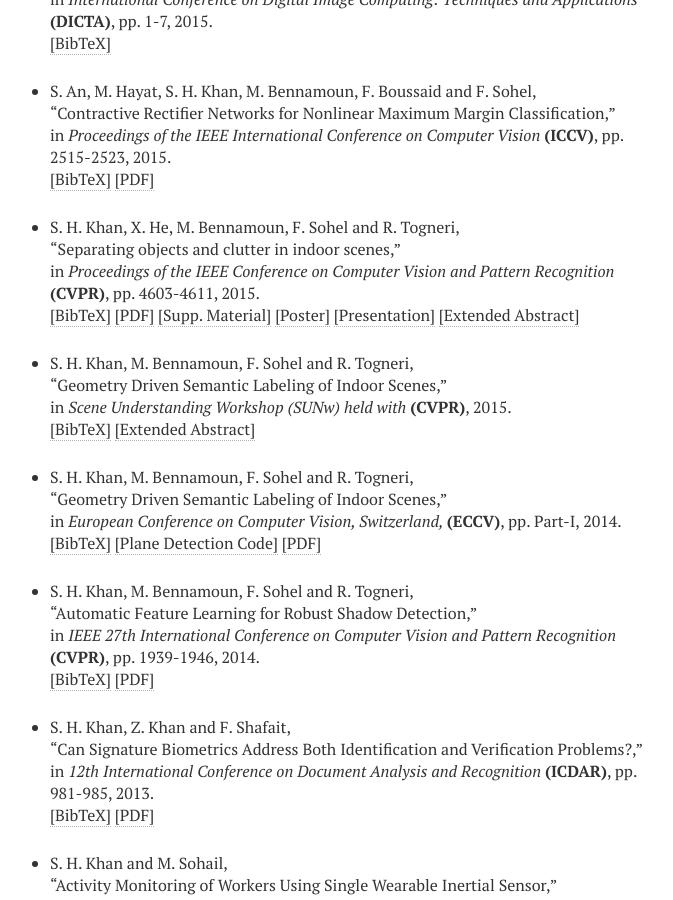
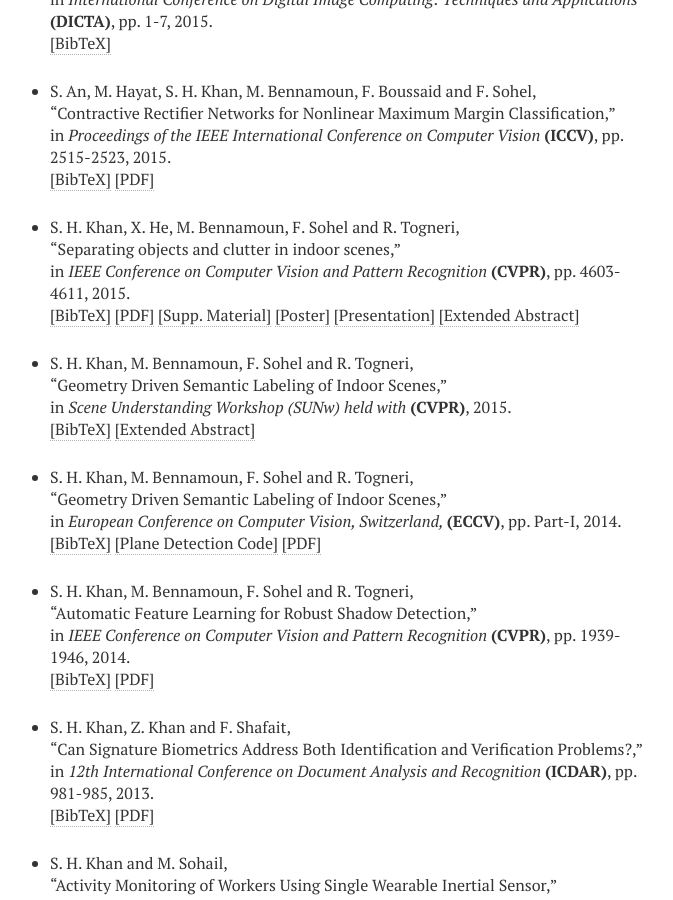
Before and after one commit to awaisrauf/salman-h-khan.github.io, a Jekyll site: the page built from publications.md, in a window 1280 px wide and 900 px high, scrolled down 1349 px. Shown: the whole window, without its empty margins (310-983 px from the left). Built offline with Jekyll 4.4.1, drawn with Linux system fonts in a browser that asks for light colours; nearby versions of some CDN libraries.

Commit message:
Update publications.html

```diff
--- a/_layouts/publications.html
+++ b/_layouts/publications.html
@@ -388,7 +388,7 @@
 <li ><p>
 S. H. Khan, X. He, M. Bennamoun, F. Sohel and R. Togneri, <br>
 &ldquo;Separating objects and clutter in indoor scenes,&rdquo;<br>
-in <i>Proceedings of the IEEE Conference on Computer Vision and Pattern Recognition </i> <b>(CVPR)</b>,
+in <i>IEEE Conference on Computer Vision and Pattern Recognition </i> <b>(CVPR)</b>,
 
 
 pp. 4603-4611,
@@ -478,7 +478,7 @@
 <li ><p>
 S. H. Khan, M. Bennamoun, F. Sohel and R. Togneri, <br>
 &ldquo;Automatic Feature Learning for Robust Shadow Detection,&rdquo;<br>
-in <i>IEEE 27th International Conference on Computer Vision and Pattern Recognition </i> <b>(CVPR)</b>,
+in <i>IEEE Conference on Computer Vision and Pattern Recognition </i> <b>(CVPR)</b>,
 
 
 pp. 1939-1946,
```
